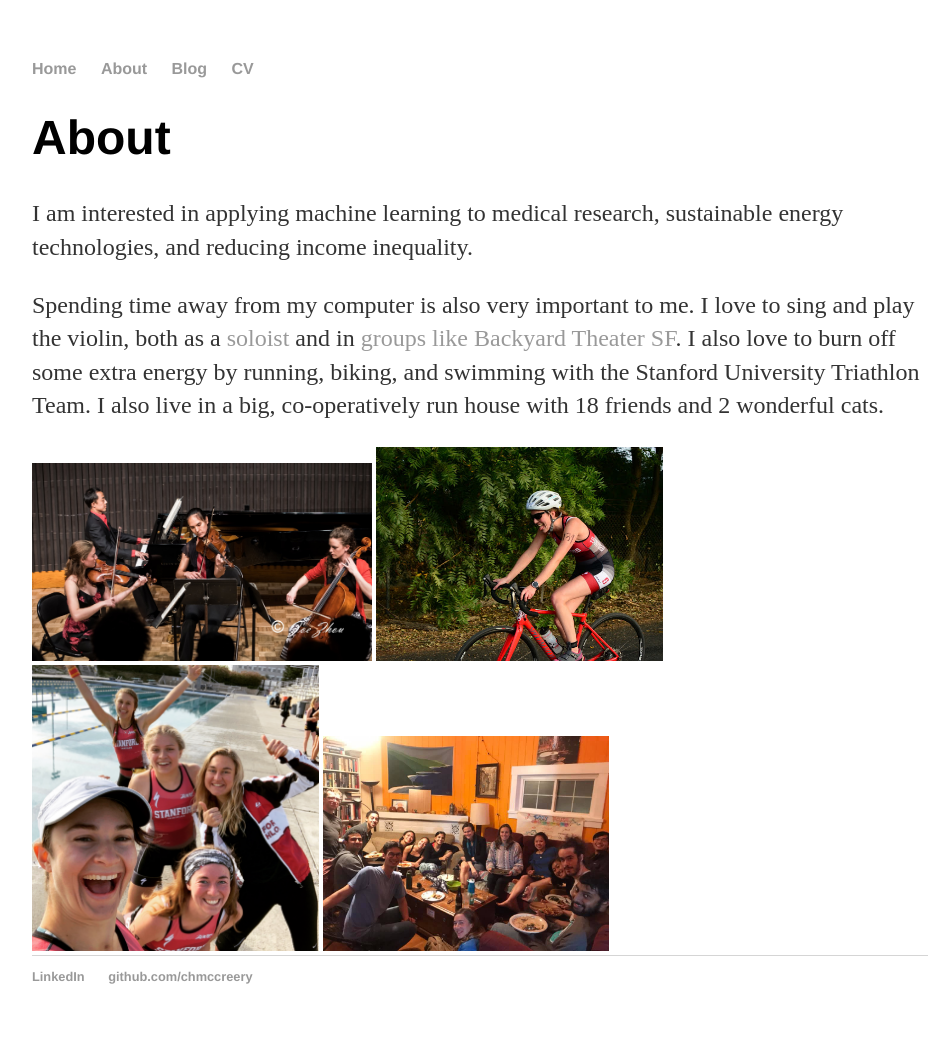
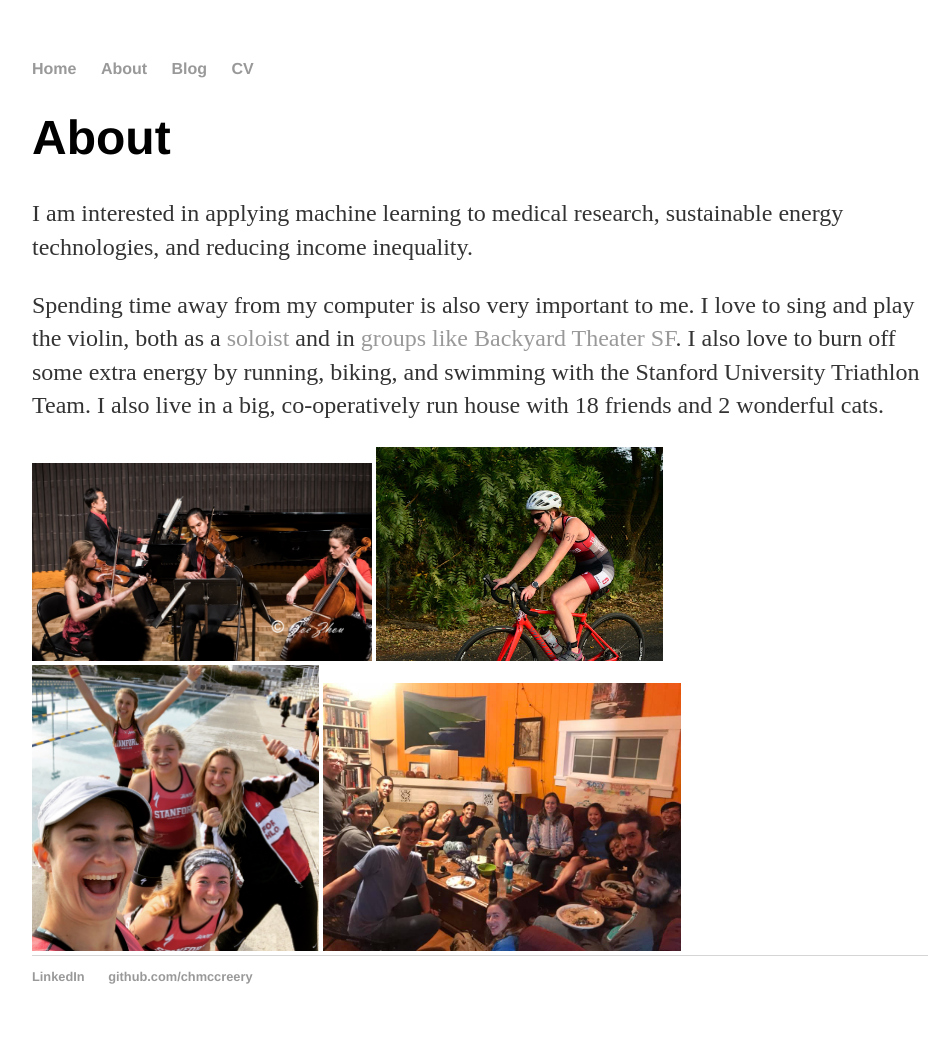
Before and after one commit to chmccreery/chmccreery.github.io, a Jekyll site: the page built from about/index.html, in a window 1280 px wide. Shown: the whole page, without its empty margins (160-1109 px from the left). Built offline with Jekyll 4.4.1, drawn with Linux system fonts in a browser that asks for light colours.

Commit message:
Update index.html

```diff
--- a/about/index.html
+++ b/about/index.html
@@ -14,5 +14,5 @@
 	<td width="28%"><img src="/images/quartet.jpg" width="38%"></td>
 	<td width="28%"><img src="/images/bike.jpg" width="32%"></td>
 	<td width="28%"><img src="/images/triathlon.jpeg" width="32%"></td>
-	<td width="28%"><img src="/images/ithaka.jpg" width="32%"></td>
+	<td width="28%"><img src="/images/ithaka.jpg" width="40%"></td>
 </div><!-- /.blurb -->
```
